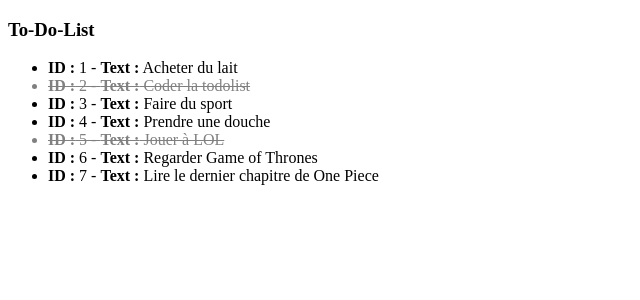
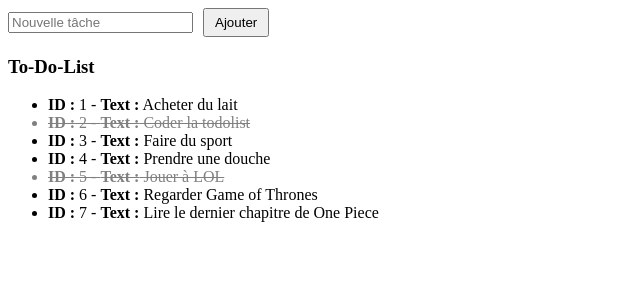
Before and after one commit to TopalMahmutAli/todolist-vue, a Vue app: page / in a window 1280 px wide. Shown: the top 300 px of the page, without its empty margins (0-640 px from the left). Built offline with nearby package versions, Linux system fonts and the light colour scheme.

Commit message:
Nouveauté: Ajouter une tâche à la liste

```diff
--- a/src/App.vue
+++ b/src/App.vue
@@ -1,4 +1,6 @@
 <template>
+<input v-model="newTaskText" placeholder="Nouvelle tâche" />
+<button @click="addTask" type="button">Ajouter</button>
 <TaskList :tasks="tasks" :toggleTask="toggleTask" />
 </template>
 
@@ -19,11 +21,33 @@ const tasks = ref([
   { id: 7, text: "Lire le dernier chapitre de One Piece", completed: false }
 ]);
 const toggleTask = (task) =>{task.completed = !task.completed;};
+
+const newTaskText = ref('');
+
+const addTask = ()=>{
+  if (newTaskText.value.trim() !== ''){
+    const newTask = {
+      id: tasks.value.length + 1,
+      text: newTaskText.value,
+      completed: false
+    };
+
+    tasks.value.push(newTask);
+
+    newTaskText.value = '';
+
+  }
+};
 </script>
 
 
 
 
 <style scoped>
-
+input {
+  margin-right: 10px;
+}
+button {
+  padding: 5px 10px;
+}
 </style>
```
